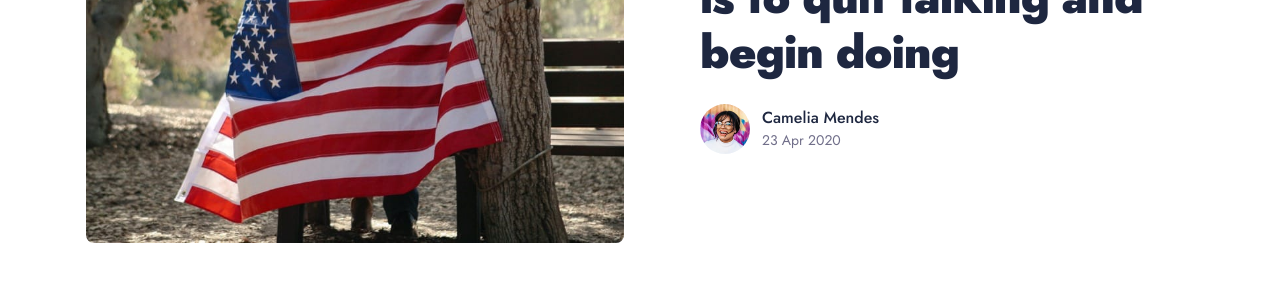
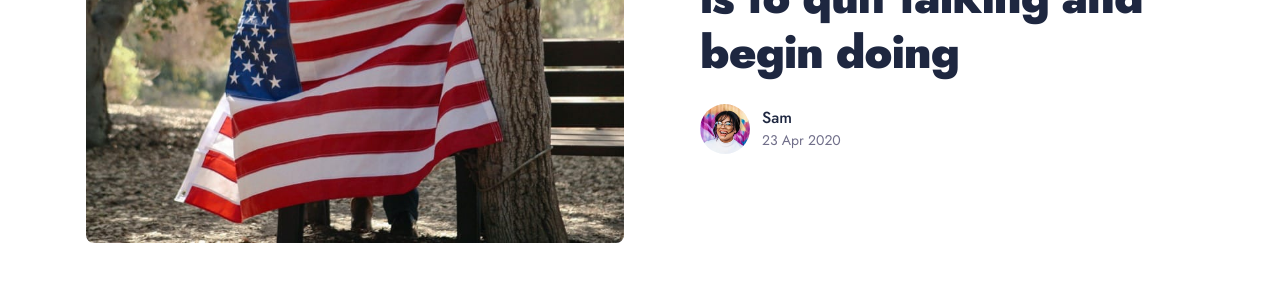
Before and after one commit to slimooo/bensadok, a Jekyll site: the page built from _posts/2018-04-23-the-way-to-get-started-is-to-quit-talking-and-begin-doing.markdown, in a window 1280 px wide and 900 px high. Shown: the part 361-655 px from the top of the window. Built offline with Jekyll 4.4.1, drawn with Linux system fonts in a browser that asks for light colours; nearby versions of some CDN libraries.

Commit message:
test auteur

```diff
--- a/_layouts/post.html
+++ b/_layouts/post.html
@@ -42,11 +42,11 @@ layout: default
 
           <div class="post__meta">
             <a href="{{site.baseurl}}/about/" class="post__author-image">
-              <img class="lazy" data-src="{{site.author.author__avatar}}" alt="{{site.author.author__name}}">
+              <img class="lazy" data-src="{{site.author.author__avatar}}" alt="{{page.author}}">
             </a>
 
             <div class="post__meta-bottom">
-              <a class="post__author" href="{{site.baseurl}}/about/">{{site.author.author__name}}</a>
+              <a class="post__author" href="{{site.baseurl}}/about/">{{page.author}}</a>
               <time class="post__date" datetime="{{ page.date | date_to_xmlschema }}">{{ page.date | date_to_string }}</time>
             </div>
           </div>
--- a/_posts/2018-04-23-the-way-to-get-started-is-to-quit-talking-and-begin-doing.markdown
+++ b/_posts/2018-04-23-the-way-to-get-started-is-to-quit-talking-and-begin-doing.markdown
@@ -5,6 +5,8 @@ description: Leverage agile frameworks to provide a robust synopsis for high lev
 date:   2020-04-23 15:01:35 +0300
 image:  '/images/15.jpg'
 tags:   [fashion, story, rest]
+author: "Sam"
+
 ---
 Leverage agile frameworks to provide a robust synopsis for high level overviews. Iterative approaches to corporate strategy foster collaborative thinking to further the overall value proposition. Organically grow the holistic world view of disruptive innovation via workplace [Jeroen Bendeler](https://unsplash.com/photos/_w7CkrJdn1Q) diversity and empowerment.
 
```
Also changed, not shown: _pages/about.md (line endings or trailing spaces), images/01.webp (deleted), 2 other files.
